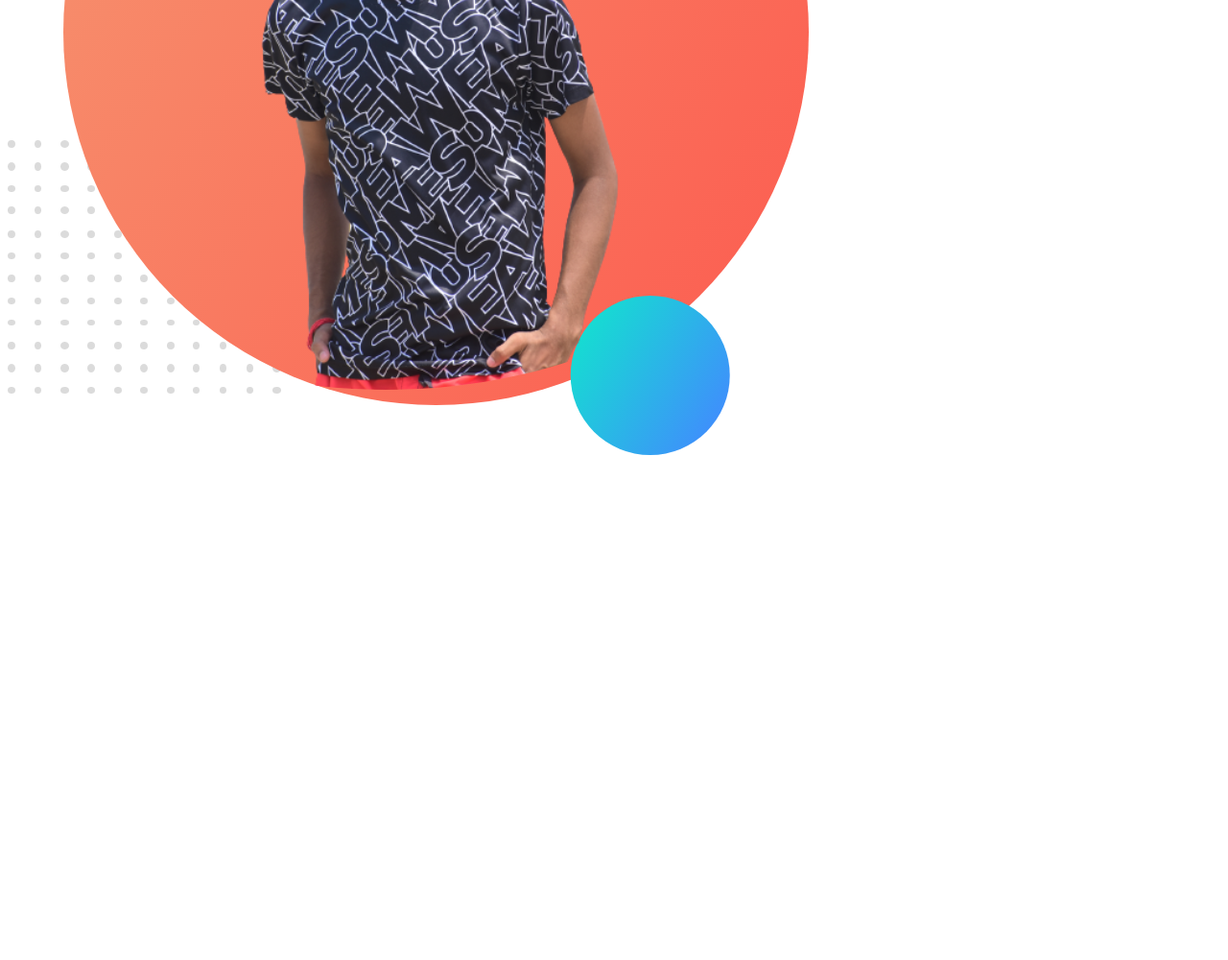
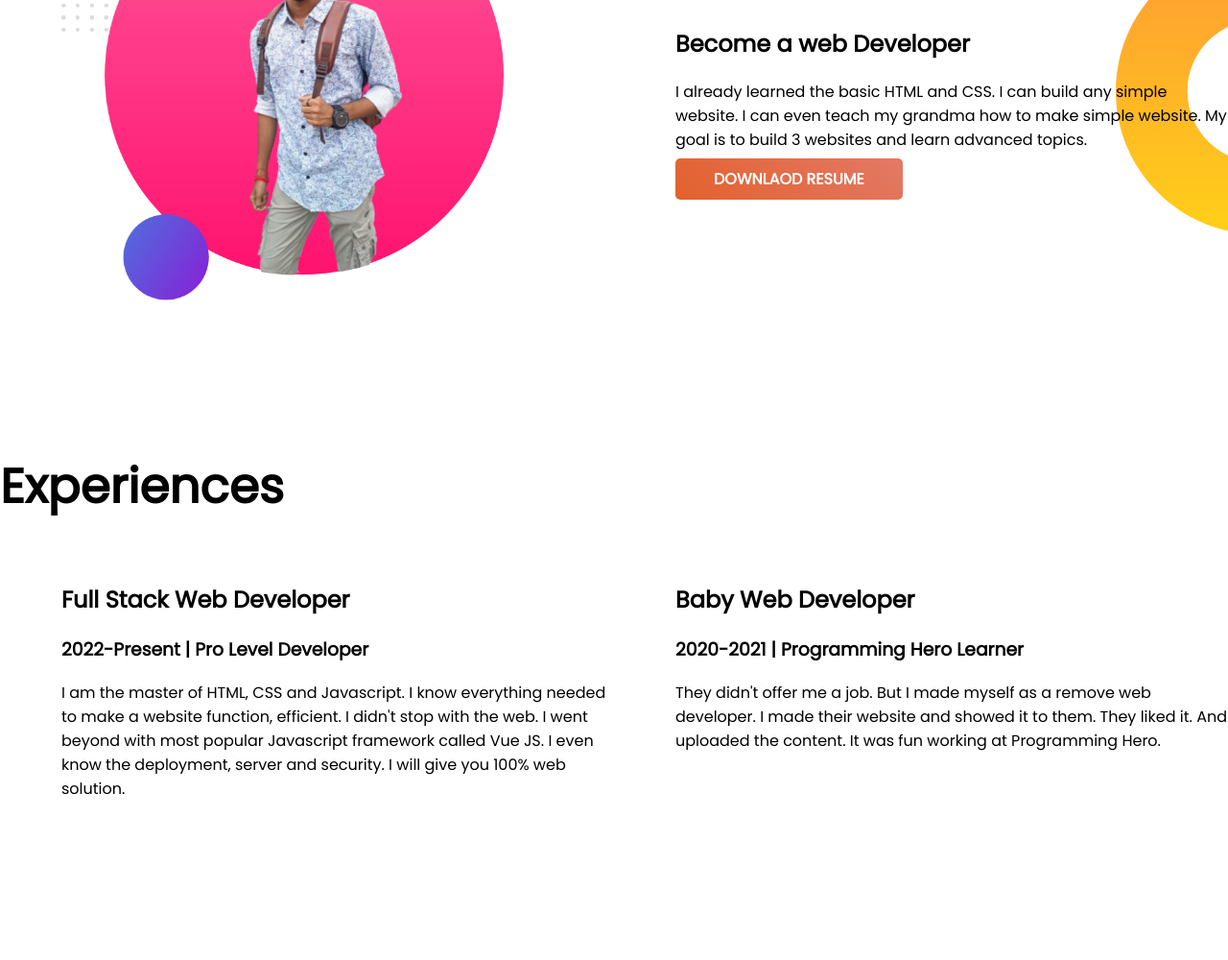
Before and after one commit to Parthive/peter-parker-world, a plain HTML site: page index.html in a window 1280 px wide. Shown: the part 744-1744 px from the top of the page at 96% size. Before the commit the page ends 1233 px from the top, so only its background shows below. Drawn offline with Linux system fonts and the light colour scheme.

Commit message:
experience area

```diff
--- a/css/style.css
+++ b/css/style.css
@@ -1,5 +1,7 @@
 body{
     font-family: 'Poppins', sans-serif;
+    margin: 0;
+    padding: 0;
 }
 h1{
     font-size: 50px;
@@ -7,3 +9,31 @@ h1{
 .orange-color{
     color: orange;
 }
+.flex-container{
+    display: flex;
+    margin-bottom: 150px;
+}
+.top-banner{
+    background-image: url(../images/top-banner.png);
+    background-repeat: no-repeat;
+}
+.half-width{
+    width: 50%;
+    padding-left: 5%;
+}
+.half-width img{
+    width: 80%;
+}
+.link-btn{
+    text-decoration: none;
+    background-image: linear-gradient(45deg, rgb(227, 97, 45), rgb(227, 121, 102));
+    padding: 10px 40px;
+    border-radius: 5px;
+    color: white;
+    font-weight: 700;
+}
+.dream-big{
+    background-image: url(../images/dream-bg.png);
+    background-repeat: no-repeat;
+    background-position: right;
+}
--- a/index.html
+++ b/index.html
@@ -13,17 +13,56 @@
 </head>
 
 <body>
-    <div>
+    <section class="top-banner flex-container">
+        <div class="half-width">
             <h1>Welcome To</h1>
             <h1><span class="orange-color">Parthive</span> World!</h1>
             <h3>Build Climber and Train Stopper
             </h3>
-        <p>You might saw me jumping, climbing buildings, and stopping trains. But nobody pays me a dime for that work.
-            That's why I am learning and mastering web development. I will not stop until I become the Web Development
+            <p>You might saw me jumping, climbing buildings, and stopping trains. But nobody pays me a dime for that
+                work.
+                That's why I am learning and mastering web development. I will not stop until I become the Web
+                Development
                 Hero.</p>
-        <a href="#">Hire Me</a>
+            <a href="https://www.linkedin.com/company/programminghero/" target="_parthive" class="link-btn">HIRE ME</a>
         </div>
+        <div class="half-width">
             <img src="./images/my-bg.png" alt="">
+        </div>
+    </section>
+    <section class="dream-big flex-container">
+        <div class="half-width">
+            <img src="./images/my-bg2.png" alt="">
+        </div>
+        <div class="half-width">
+            <h1>Dream Big</h1>
+            <h2>Become a web Developer</h2>
+            <p>I already learned the basic HTML and CSS. I can build any simple website. I can even teach my grandma how
+                to make simple website. My goal is to build 3 websites and learn advanced topics.
+
+            </p>
+            <a href="#" class="link-btn">DOWNLAOD RESUME</a>
+        </div>
+    </section>
+    <section class="experience-area">
+        <h1> Experiences</h1>
+        <div class="flex-container">
+            <div class="half-width" id="full-stack">
+                <h2>Full Stack Web Developer</h2>
+                <h3>2022-Present | Pro Level Developer</h3>
+                <p>I am the master of HTML, CSS and Javascript. I know everything needed to make a website function,
+                    efficient. I didn't stop with the web. I went beyond with most popular Javascript framework called Vue
+                    JS. I even know the deployment, server and security. I will give you 100% web solution.</p>
+            </div>
+            <div class="half-width" id="baby-web">
+                <h2>Baby Web Developer</h2>
+                <h3>2020-2021 | Programming Hero Learner</h3>
+                <p>They didn't offer me a job. But I made myself as a remove web developer. I made their website and showed
+                    it to them. They liked it. And uploaded the content. It was fun working at Programming Hero.</p>
+            </div>
+        </div>
+    </section>
+
 </body>
 
 </html>
```
Lines whose indentation alone changed are shown as unchanged.
